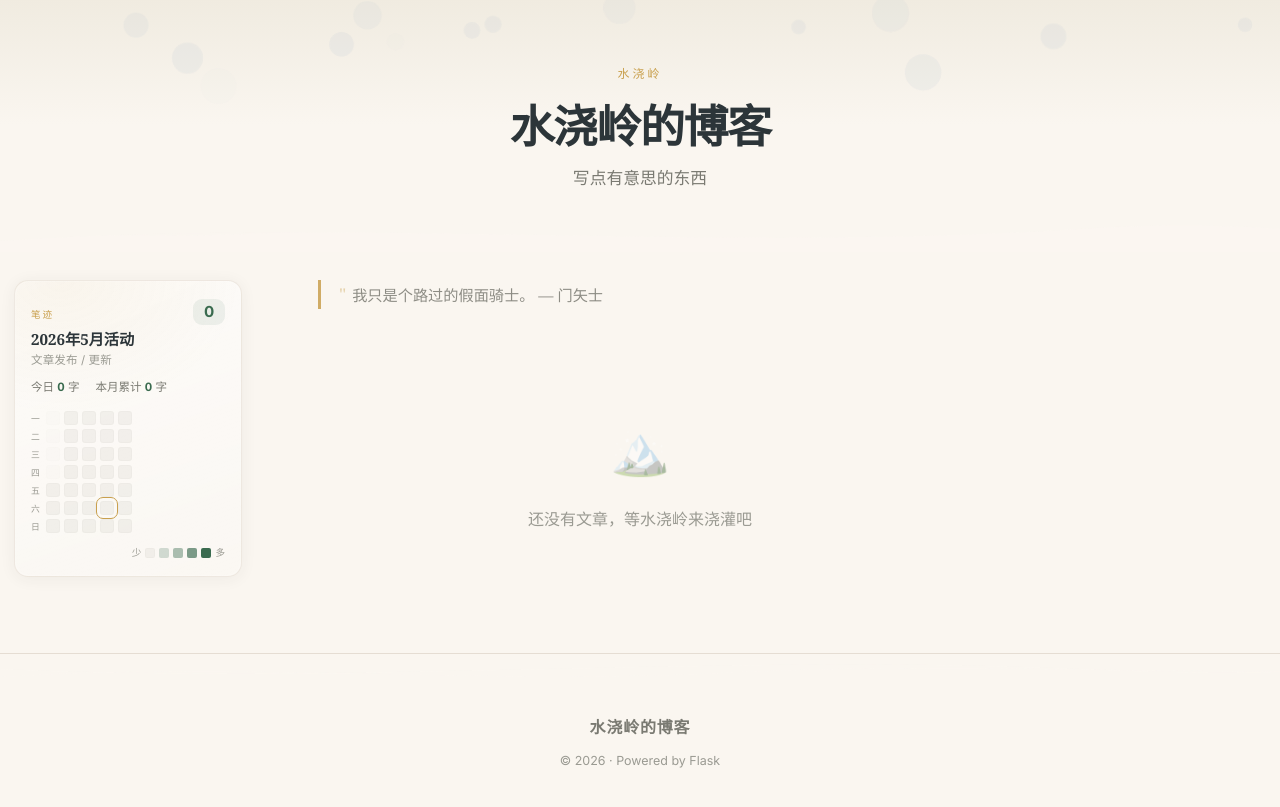
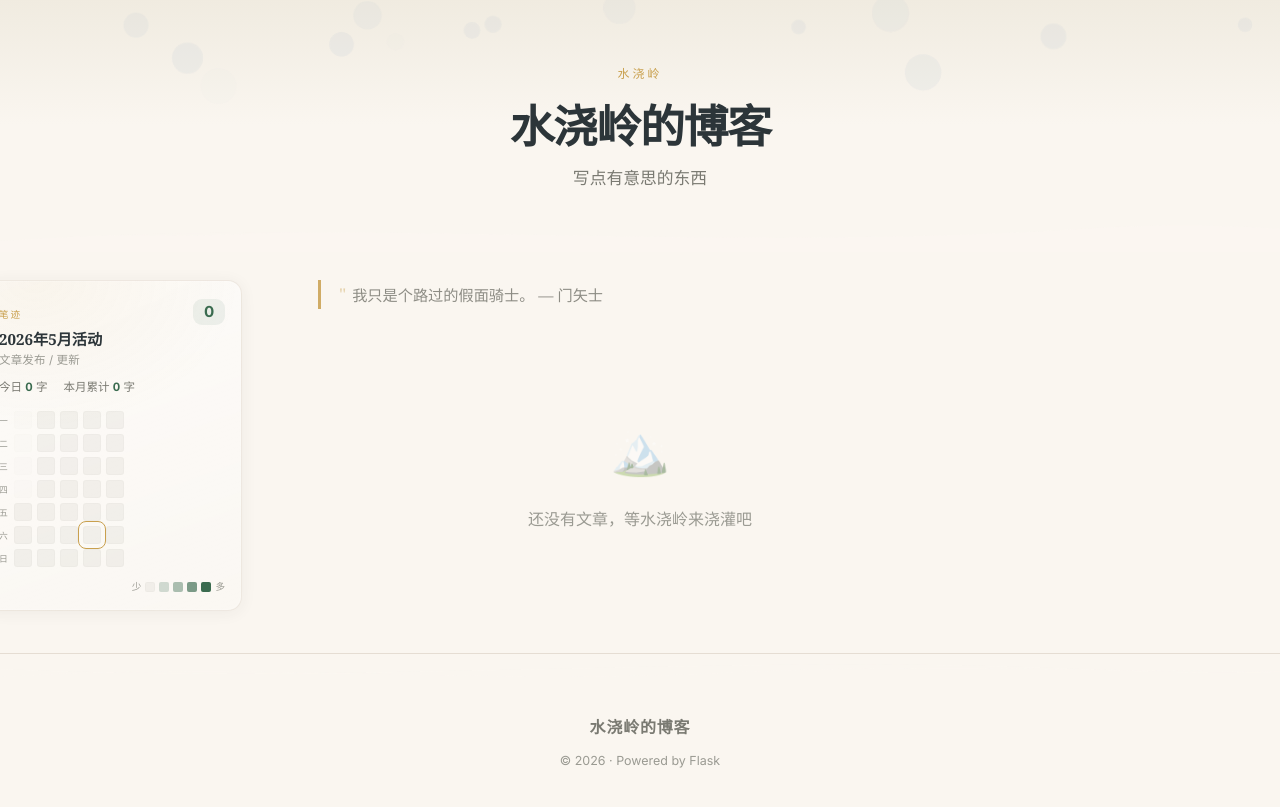
Before and after one commit to Acidmoon/blog, a Flask app: page / in a window 1280 px wide. Shown: the part 61-868 px from the top of the page. Run offline with Flask 3, Linux system fonts and the light colour scheme; data that the repository does not hold is empty.

Commit message:
热力图放大 + 去滚动条：14px→18px, gap 4→5px, sidebar 228→260px, 移除 overflow-x:auto

```diff
--- a/static/css/components/heatmap.css
+++ b/static/css/components/heatmap.css
@@ -86,31 +86,29 @@
 }
 .aw__days {
   display: grid;
-  grid-template-rows: repeat(7, 14px);
-  gap: 4px;
+  grid-template-rows: repeat(7, 18px);
+  gap: 5px;
   padding-top: 1px;
   color: var(--text-tertiary);
   font-size: 0.55rem;
-  line-height: 14px;
+  line-height: 18px;
   letter-spacing: 0.02em;
 }
 .aw__weeks {
   display: flex;
-  gap: 4px;
-  min-width: 0;
-  overflow-x: auto;
+  gap: 5px;
   padding-bottom: 1px;
 }
 .aw__wk {
   display: grid;
-  grid-template-rows: repeat(7, 14px);
-  gap: 4px;
+  grid-template-rows: repeat(7, 18px);
+  gap: 5px;
 }
 
 /* day cell */
 .aw__d {
   display: block;
-  width: 14px; height: 14px;
+  width: 18px; height: 18px;
   border-radius: 3px;
   background: rgba(122,122,114,0.10);
   border: 1px solid transparent;
@@ -147,7 +145,7 @@
 .aw__d--off { opacity: 0.22; }
 .aw__d--now {
   outline: 1.5px solid var(--accent-secondary);
-  outline-offset: 3px;
+  outline-offset: 4px;
 }
 /* level colours */
 .aw__d.lv0  { background: rgba(122,122,114,0.08);  border-color: rgba(122,122,114,0.04); }
--- a/static/css/style.css
+++ b/static/css/style.css
@@ -138,7 +138,7 @@ img { max-width: 100%; height: auto; display: block; }
   right: 100%;
   margin-right: 28px;
   top: 0;
-  width: 228px;
+  width: 260px;
   display: flex;
   flex-direction: column;
   gap: 16px;
```
